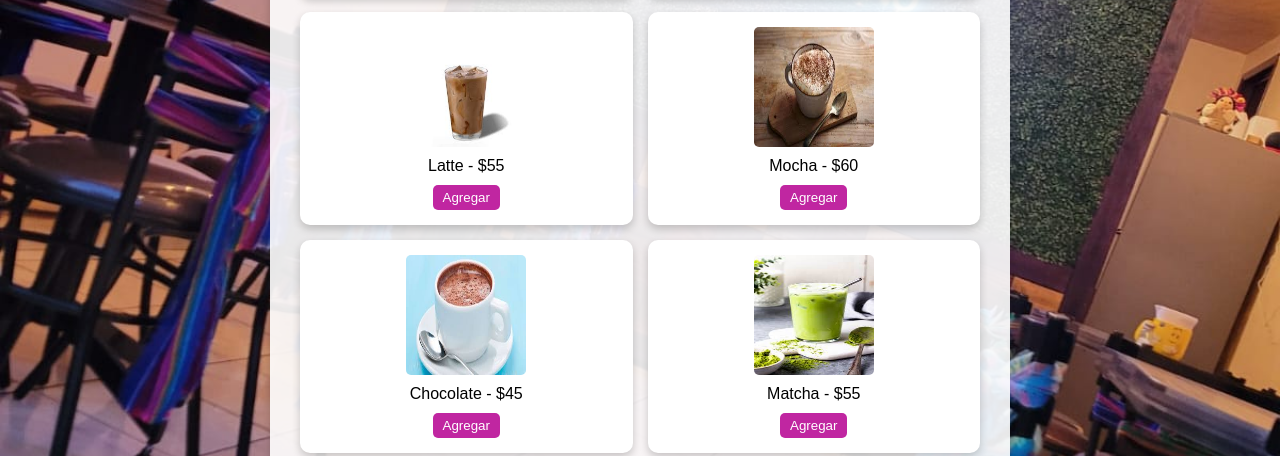
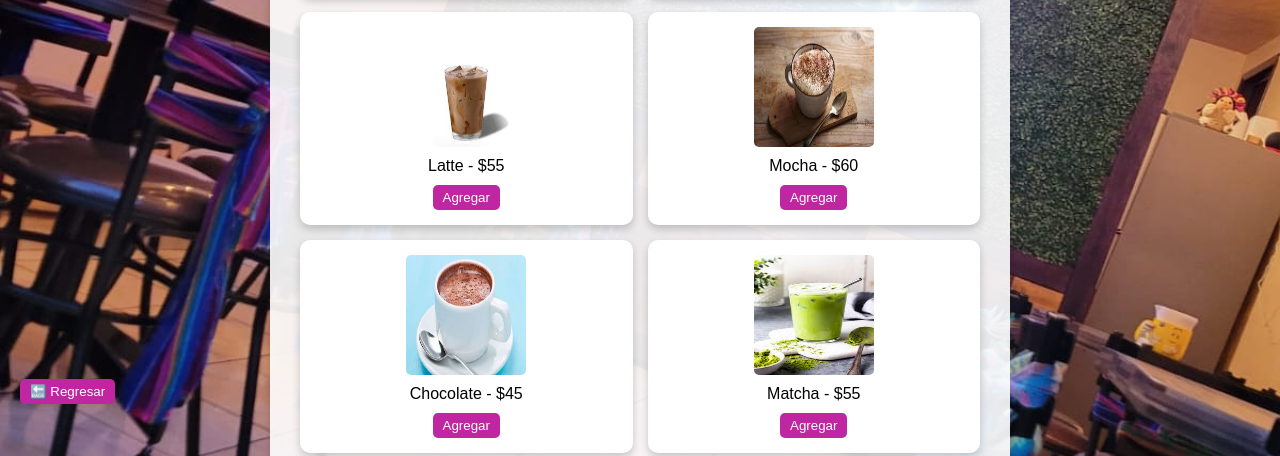
Before and after one commit to chofis25012008/Rinconcito-Mex-cano, a plain HTML site: page Bebida.html in a window 1280 px wide. Shown: the part 376-832 px from the top of the page. Drawn offline with Linux system fonts and the light colour scheme.

Commit message:
Update Bebida.html

```diff
--- a/Bebida.html
+++ b/Bebida.html
@@ -9,7 +9,7 @@
             font-family: Arial, sans-serif;
             margin: 0;
             padding: 0;
-            background-image: url('rin.jpg'); /* Cambia esta URL por tu imagen */
+            background-image: url('rin.jpg');
             background-size: cover;
             background-position: center;
             text-align: center;
@@ -116,6 +116,12 @@
             font-weight: bold;
             margin-top: 10px;
         }
+
+        .back-button {
+            position: fixed;
+            bottom: 20px;
+            left: 20px;
+        }
     </style>
 </head>
 <body>
@@ -179,6 +185,12 @@
         <button onclick="checkout()">Finalizar Pedido</button>
     </div>
 
+    <div class="back-button">
+        <a href="index.html">
+            <button>🔙 Regresar</button>
+        </a>
+    </div>
+
     <script>
         let totalPrice = 0;
 
```
